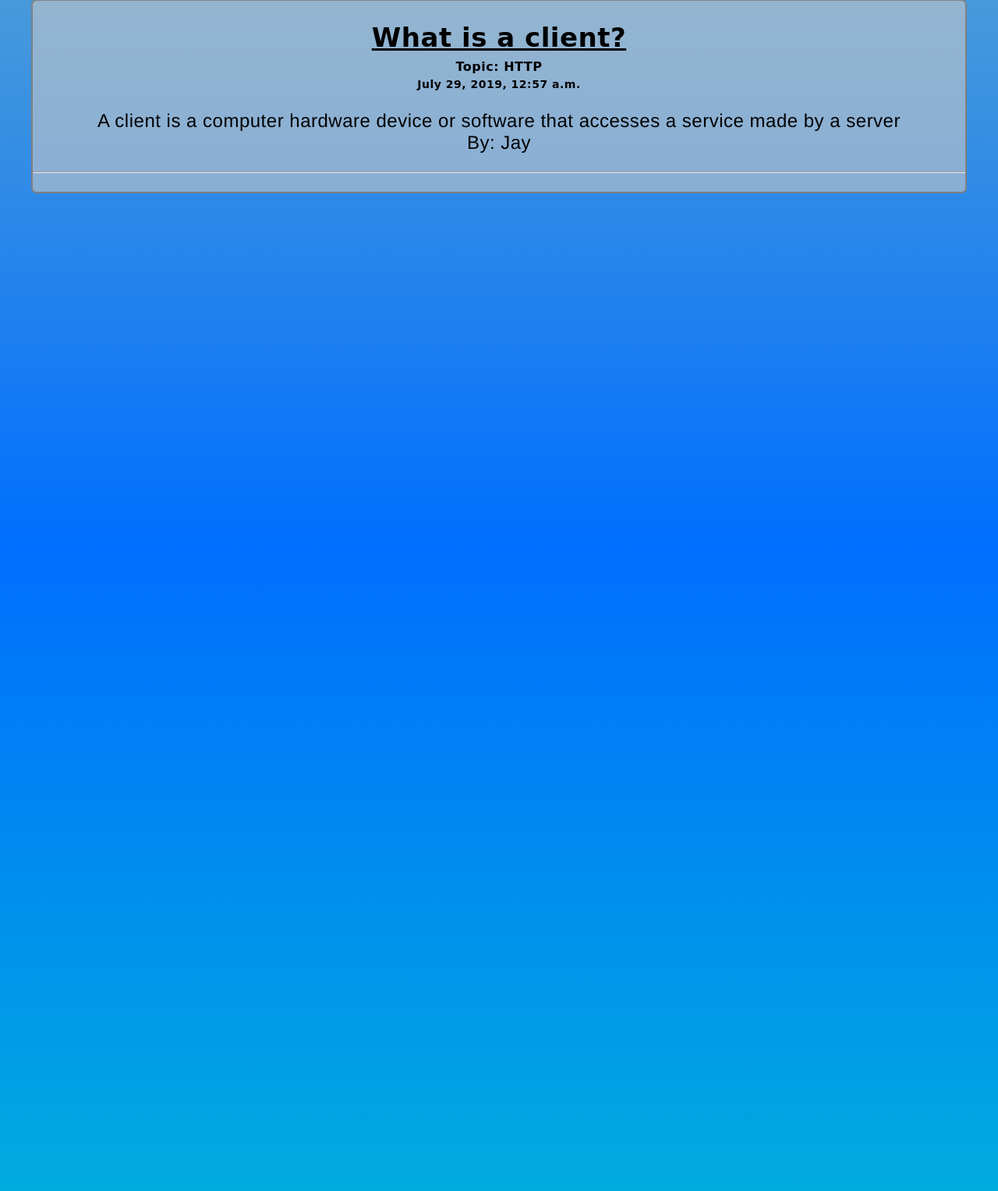
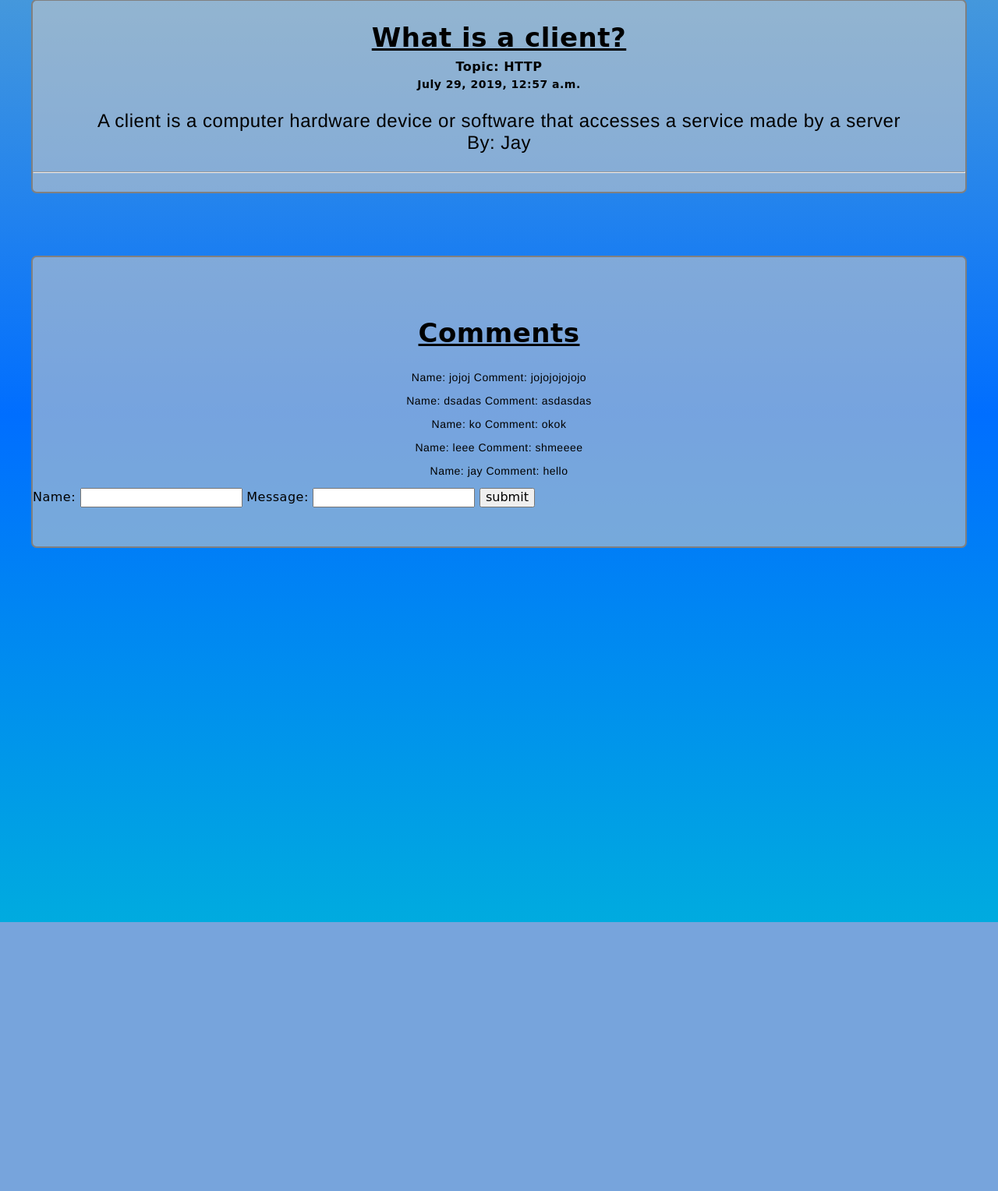
Before and after one commit to jaybenaim/wdi-blog-app, a Django app: page /home/6 in a window 1280 px wide. Shown: the part 121-1649 px from the top of the page at 78% size. After the commit the page ends 1304 px from the top, so only its background shows below. Run offline with Django 3.2, Linux system fonts and the light colour scheme; data comes from the database, SQL or seed files in the repository; both versions use the stored data as it was after the commit; some web fonts are replaced.

Commit message:
reformatted comment model to use ModelForm

```diff
--- a/blog_app/models.py
+++ b/blog_app/models.py
@@ -1,4 +1,5 @@
 from django.db import models
+from django.forms import ModelForm
 
 
 class Topic(models.Model):
@@ -17,3 +18,19 @@ class Article(models.Model):
 
     def __str__(self):
         return f'{self.title}'
+
+
+class Comment(models.Model):
+    name = models.CharField(max_length=255)
+    created_at = models.DateTimeField(auto_now=True)
+    message = models.CharField(max_length=255)
+    article = models.ForeignKey(Article, on_delete=models.CASCADE, related_name='comments')
+
+    def __str__(self):
+        return f'{self.message}'
+
+
+class CommentForm(ModelForm):
+    class Meta:
+        model = Comment
+        fields = ['name', 'message']
--- a/blog_app/static/style.css
+++ b/blog_app/static/style.css
@@ -63,8 +63,8 @@ ul {
     text-decoration: none;
 }
 .post-container {
-    padding: 100px 0 100% 0;
-
+    padding: 100px 0;
+    padding-bottom: 400px;
 }
 .date {
     font-size: 14px;
@@ -77,6 +77,23 @@ h6 {
    font-size: 16px;
    margin-bottom: 25px;
 }
+.form-input {
+    display: block;
+    margin: 0 auto;
+    text-align: center;
+}
+.comment-container {
+    background: rgba(201, 201, 201, 0.589);
+    border: 2px solid gray;
+    border-radius: 7px;
+    padding: 50px 0;
+    margin: 80px 40px;
+    color: black;
+}
+.comments {
+    font-size: 14px;
+}
+
 @keyframes change_color {
     10% {
         color: rgb(253, 72, 72);
--- a/blog_app/templates/post.html
+++ b/blog_app/templates/post.html
@@ -13,6 +13,26 @@
             <hr >
         </p>
     </div>
+    <div class="comment-container">
+        <h2> Comments </h2>
+        {% for comment in comments %}
+            <p class='comments' > Name: {{comment.name}} <span> Comment: {{comment.message}} </span> </p>
+        {% endfor %}
+
+        <form action="{% url 'create_comment' %}" method="post">
+            <input type='hidden' name='article' value="{{ article.pk }}" >
+                {% csrf_token %}
+                <div class='form-name' >
+                    <label for='form-name' name='form-name' > Name: </label>
+                        {{form.name}}
+                    <label for='form-message' name='form-message'  > Message: </label>
+                        {{form.message}}
+                    <input class="form-submit" type="submit" name="submit" value="submit" >
+                </div>
+
+        </form>
+
+    </div>
 </div>
 
 
--- a/blog_app/urls.py
+++ b/blog_app/urls.py
@@ -22,5 +22,6 @@ urlpatterns = [
     path('admin/', admin.site.urls),
     path('home/', home),
     path('home/<int:id>', post_show, name='post_details'),
-
+    path('comments/new', create_comment, name='create_comment'),
+    # path('comments/create', new),
 ]
--- a/blog_app/views.py
+++ b/blog_app/views.py
@@ -1,12 +1,11 @@
 from django.http import HttpResponse, HttpResponseRedirect
 from django.shortcuts import render
 from datetime import datetime
-from blog_app.models import Article, Topic
+from blog_app.models import *
 
 def home(request):
     date = datetime.now().date()
     all_articles = Article.objects.order_by("-published_date")
-
 
     context = {
         'date': date,
@@ -21,10 +20,37 @@ def root(request):
     return HttpResponseRedirect('home')
 
 
-
 def post_show(request, id):
     article = Article.objects.get(pk=id)
+    form = CommentForm()
     context = {
-        'article': article
+        'article': article,
+        'comments': Comment.objects.all(),
+        'form': form
     }
     return render(request, 'post.html', context)
+
+
+def create_comment(request):
+    params = request.POST
+    article_id = params["article"]
+    article = Article.objects.get(pk=article_id)
+
+    comment = Comment()
+    comment.name = params['name']
+    comment.message = params['message']
+    comment.article = article
+    comment.save()
+
+    return HttpResponseRedirect(request.META.get('HTTP_REFERER', '/'))
+
+
+# def new(request):
+#     form = CommentForm()
+#     context =  {
+#         'form': form,
+#         'message': "Create a comment",
+#         'action': '/comments/create'
+#     }
+
+#     return render(request, 'form.html', context)
```
Also changed, not shown: blog_app/migrations/0004_comment.py (added), db.sqlite3.
